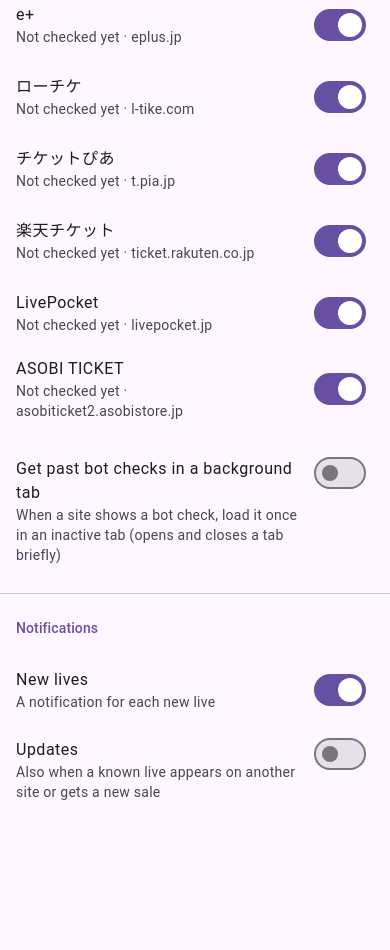
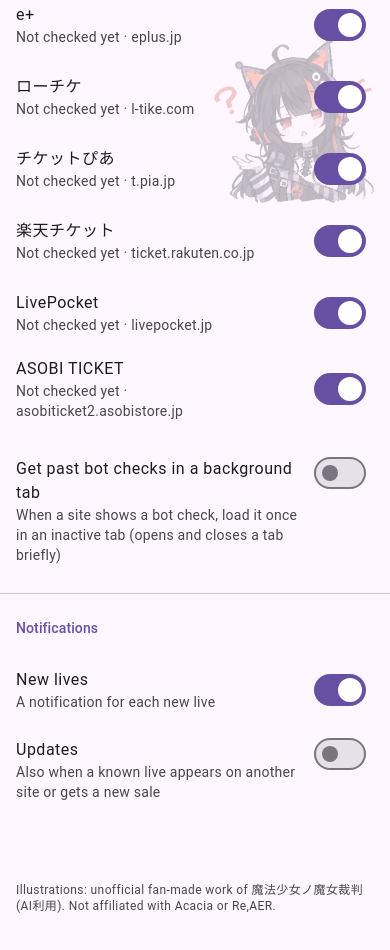
Before and after one commit to shino369/jp-live-notifier, a browser extension: page extension/src/ui/options.html in a window 390 px wide. Shown: the part 641-1591 px from the top of the page. Before the commit the page ends 1519 px from the top, so only its background shows below. Drawn offline with Linux system fonts and the light colour scheme.

Commit message:
feat: add background images and update readme

```diff
--- a/extension/src/ui/options.css
+++ b/extension/src/ui/options.css
@@ -64,3 +64,36 @@ label.content {
   flex: none;
   --label-bg: var(--md-surface);
 }
+
+/* Fan-art notice under the settings (see README "Illustrations"). It
+   leaves room on the right for the corner illustration. */
+footer.credits {
+  max-width: 840px;
+  margin: 0 auto;
+  padding: 0 16px 32px;
+}
+footer.credits p {
+  margin: 4px 0;
+  max-width: 560px;
+}
+
+/* Decoration: whatsup.webp in the window's bottom-right corner, behind the
+   content and never in the way of clicks. It fills the margin beside the
+   840px column; when that margin is too narrow it would sit under the
+   switches, so it fades. */
+body::after {
+  content: '';
+  position: fixed;
+  right: 16px;
+  bottom: 0;
+  z-index: -1;
+  width: clamp(160px, calc((100vw - 840px) / 2 - 16px), 300px);
+  aspect-ratio: 608 / 640;
+  background: url('../../images/whatsup.webp') no-repeat right bottom / contain;
+  pointer-events: none;
+}
+@media (max-width: 1191px) {
+  body::after {
+    opacity: 0.3;
+  }
+}
--- a/extension/src/ui/options.html
+++ b/extension/src/ui/options.html
@@ -129,6 +129,12 @@
         </ul>
       </section>
     </main>
+    <footer class="credits body-small on-surface-variant">
+      <p>
+        Illustrations: unofficial fan-made work of 魔法少女ノ魔女裁判 (AI利用).
+        Not affiliated with Acacia or Re,AER.
+      </p>
+    </footer>
     <script type="module" src="options.js"></script>
   </body>
 </html>
```
Also changed, not shown: extension/src/ui/inbox.css (+26 -1 lines), extension/src/ui/popup.css (+20 -0 lines), test/ui.test.js (+16 -0 lines), README.md, docs/images/inbox.webp (added), docs/images/popup.webp (added), docs/images/settings.webp (added), extension/images/notice.webp (added), extension/images/whatsup.webp (added).
